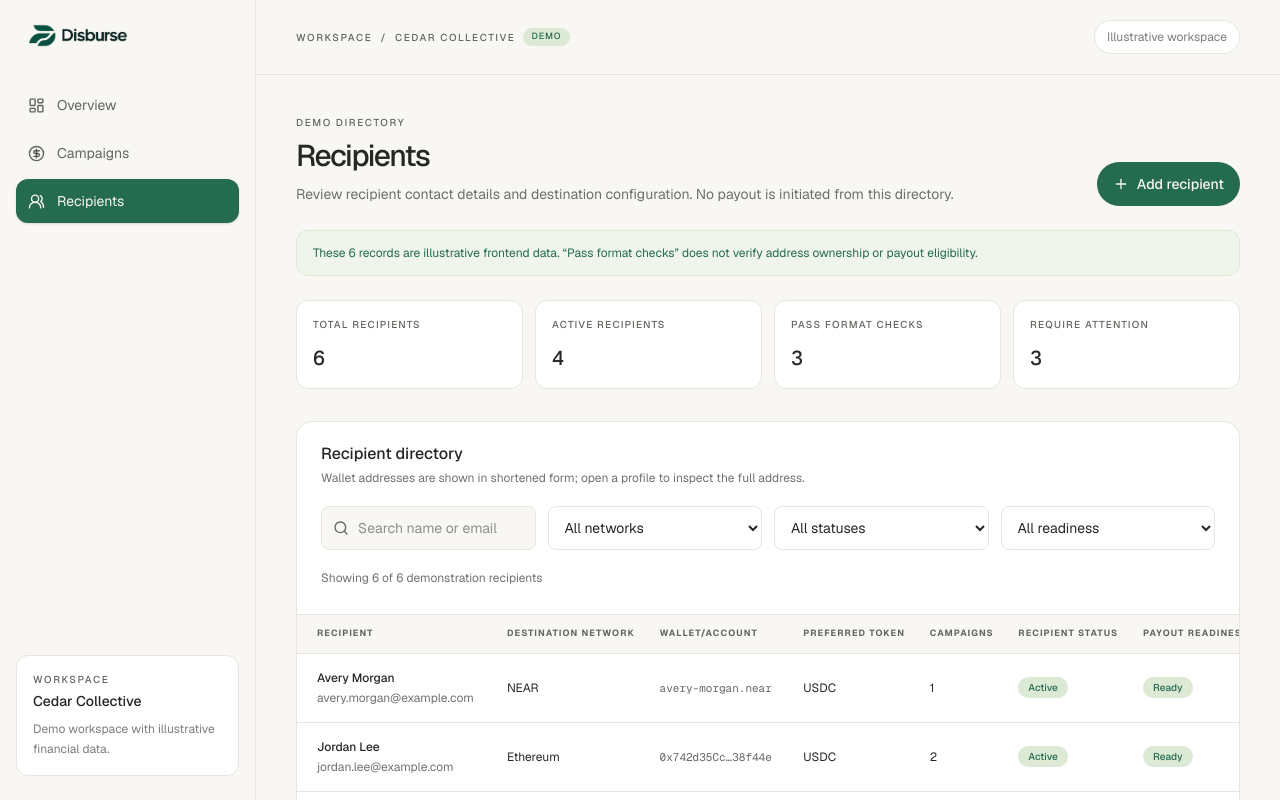
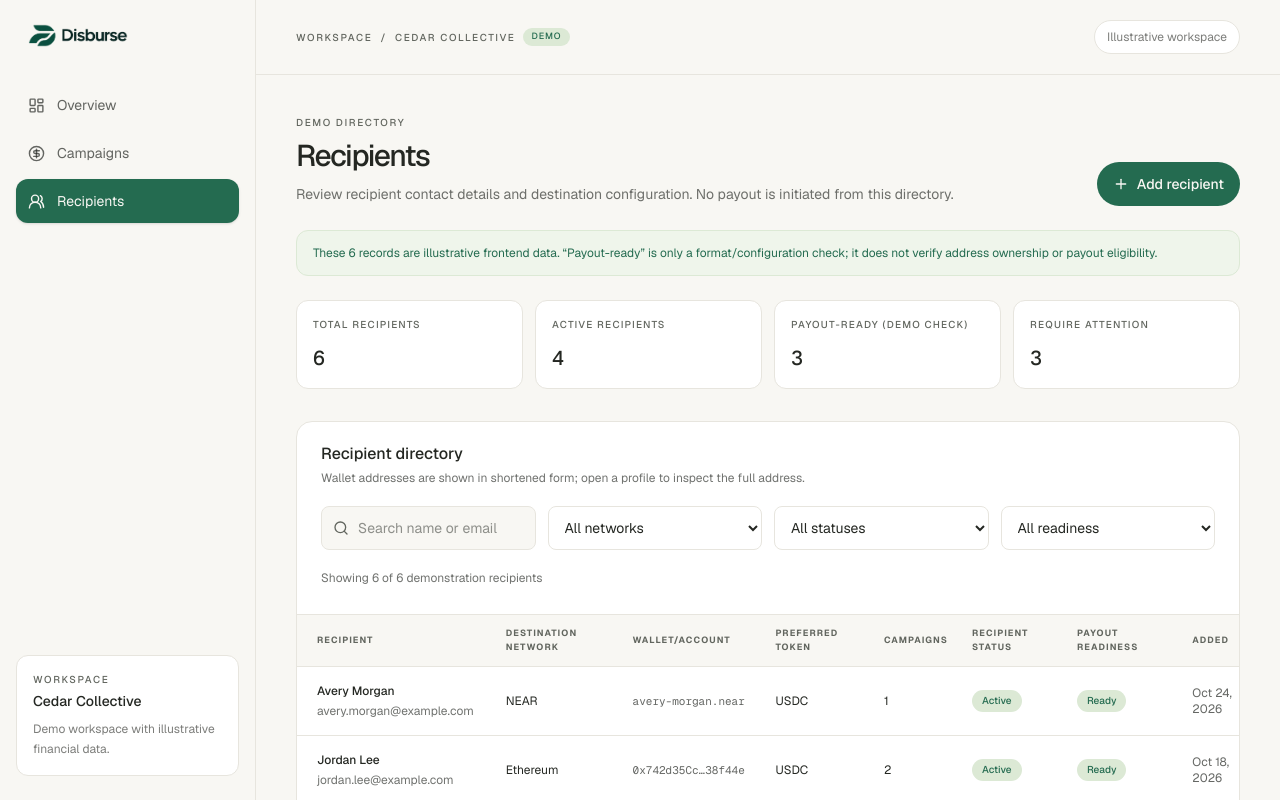
Before and after one commit to Sharon-dev-create/disburse, a Next.js app in the folder frontend/: page /dashboard/recipients in a window 1280 px wide. Shown: the top 800 px of the page. Built offline with nearby package versions, Linux system fonts and the light colour scheme.

Commit message:
receipient manangement dashboard

```diff
--- a/frontend/src/app/dashboard/recipients/new/page.tsx
+++ b/frontend/src/app/dashboard/recipients/new/page.tsx
@@ -7,7 +7,6 @@ import DashboardHeader from "@/components/dashboard/DashboardHeader";
 import {
   DESTINATION_NETWORKS,
   PAYOUT_TOKENS_BY_NETWORK,
-  demoRecipients,
   findRecipientByAddress,
   findRecipientByEmail,
   isRecipientNetwork,
@@ -78,14 +77,18 @@ export default function NewRecipientPage() {
 
     if (!network) {
       next.destinationNetwork = "Select a supported destination network.";
-      if (draft.walletAddress.trim()) {
-        next.walletAddress = "Select a destination network before validating this address.";
-      }
+      next.preferredToken = "Select a destination network before choosing a supported token.";
     } else {
       if (!PAYOUT_TOKENS_BY_NETWORK[network].includes(draft.preferredToken)) {
         next.preferredToken = `Select a supported token for ${network}.`;
       }
+    }
 
+    if (!draft.walletAddress.trim()) {
+      next.walletAddress = "Enter a destination wallet/account address.";
+    } else if (!network) {
+      next.walletAddress = "Select a destination network before validating this address.";
+    } else {
       const addressError = validateWalletAddress(network, draft.walletAddress);
       if (addressError) {
         next.walletAddress = addressError;
--- a/frontend/src/app/dashboard/recipients/page.tsx
+++ b/frontend/src/app/dashboard/recipients/page.tsx
@@ -15,7 +15,7 @@ const attentionCount = demoRecipients.filter(needsRecipientAttention).length;
 const metrics = [
   { label: "Total recipients", value: demoRecipients.length },
   { label: "Active recipients", value: activeCount },
-  { label: "Pass format checks", value: readyCount },
+  { label: "Payout-ready (demo check)", value: readyCount },
   { label: "Require attention", value: attentionCount },
 ];
 
@@ -42,7 +42,7 @@ export default function RecipientsPage() {
         </div>
 
         <p className="mt-6 rounded-xl border border-[#dce9d5] bg-[#eff5eb] px-4 py-3 text-xs leading-5 text-forest">
-          These {demoRecipients.length} records are illustrative frontend data. “Pass format checks” does not verify address ownership or payout eligibility.
+          These {demoRecipients.length} records are illustrative frontend data. “Payout-ready” is only a format/configuration check; it does not verify address ownership or payout eligibility.
         </p>
 
         <section aria-label="Recipient summary" className="mt-6 grid gap-3 sm:grid-cols-2 xl:grid-cols-4">
--- a/frontend/src/components/dashboard/RecipientDirectory.tsx
+++ b/frontend/src/components/dashboard/RecipientDirectory.tsx
@@ -163,6 +163,7 @@ export default function RecipientDirectory() {
                   <th scope="col" className="px-3 py-3">Campaigns</th>
                   <th scope="col" className="px-3 py-3">Recipient status</th>
                   <th scope="col" className="px-3 py-3">Payout readiness</th>
+                  <th scope="col" className="px-3 py-3">Added</th>
                   <th scope="col" className="px-5 py-3">Details</th>
                 </tr>
               </thead>
@@ -179,6 +180,7 @@ export default function RecipientDirectory() {
                     <td className="px-3 py-4 text-ink">{recipient.associatedCampaignIds.length}</td>
                     <td className="px-3 py-4"><RecipientStatusBadge status={recipient.status} /></td>
                     <td className="px-3 py-4"><PayoutReadinessBadge status={recipient.payoutReadiness} /></td>
+                    <td className="px-3 py-4 text-ink/70">{formatRecipientDate(recipient.createdAt)}</td>
                     <td className="px-5 py-4">
                       <Link
                         href={`/dashboard/recipients/${recipient.id}`}
--- a/frontend/src/lib/recipient-demo-data.ts
+++ b/frontend/src/lib/recipient-demo-data.ts
@@ -116,7 +116,7 @@ export const demoRecipients: readonly Recipient[] = [
 const EVM_NETWORKS: readonly RecipientNetwork[] = ["Ethereum", "Polygon", "Base"];
 
 export function isRecipientNetwork(value: string): value is RecipientNetwork {
-  return DESTINATION_NETWORKS.includes(value as RecipientNetwork);
+  return DESTINATION_NETWORKS.some((network) => network === value);
 }
 
 export function validateWalletAddress(network: RecipientNetwork, address: string): string | undefined {
```
